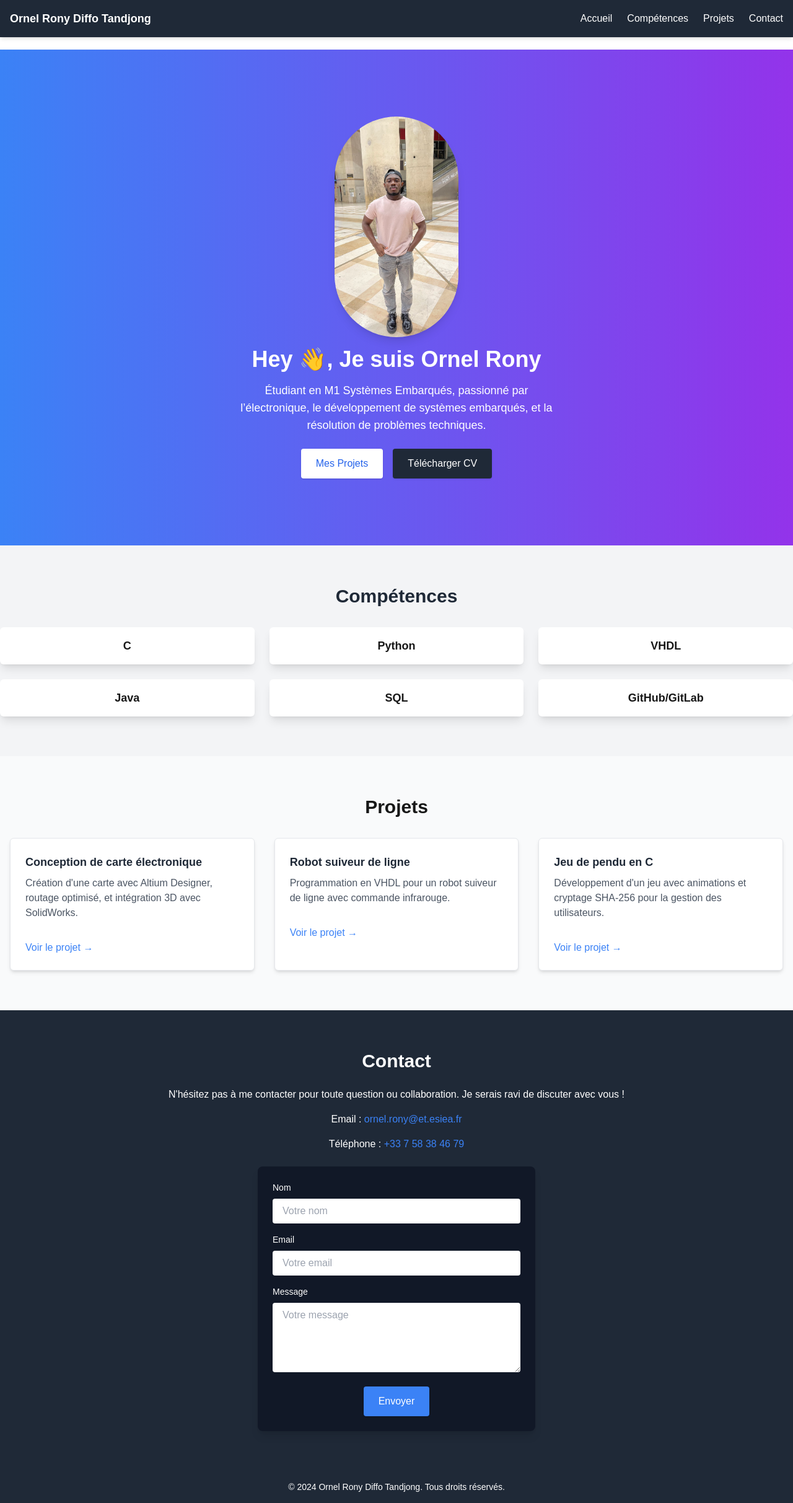
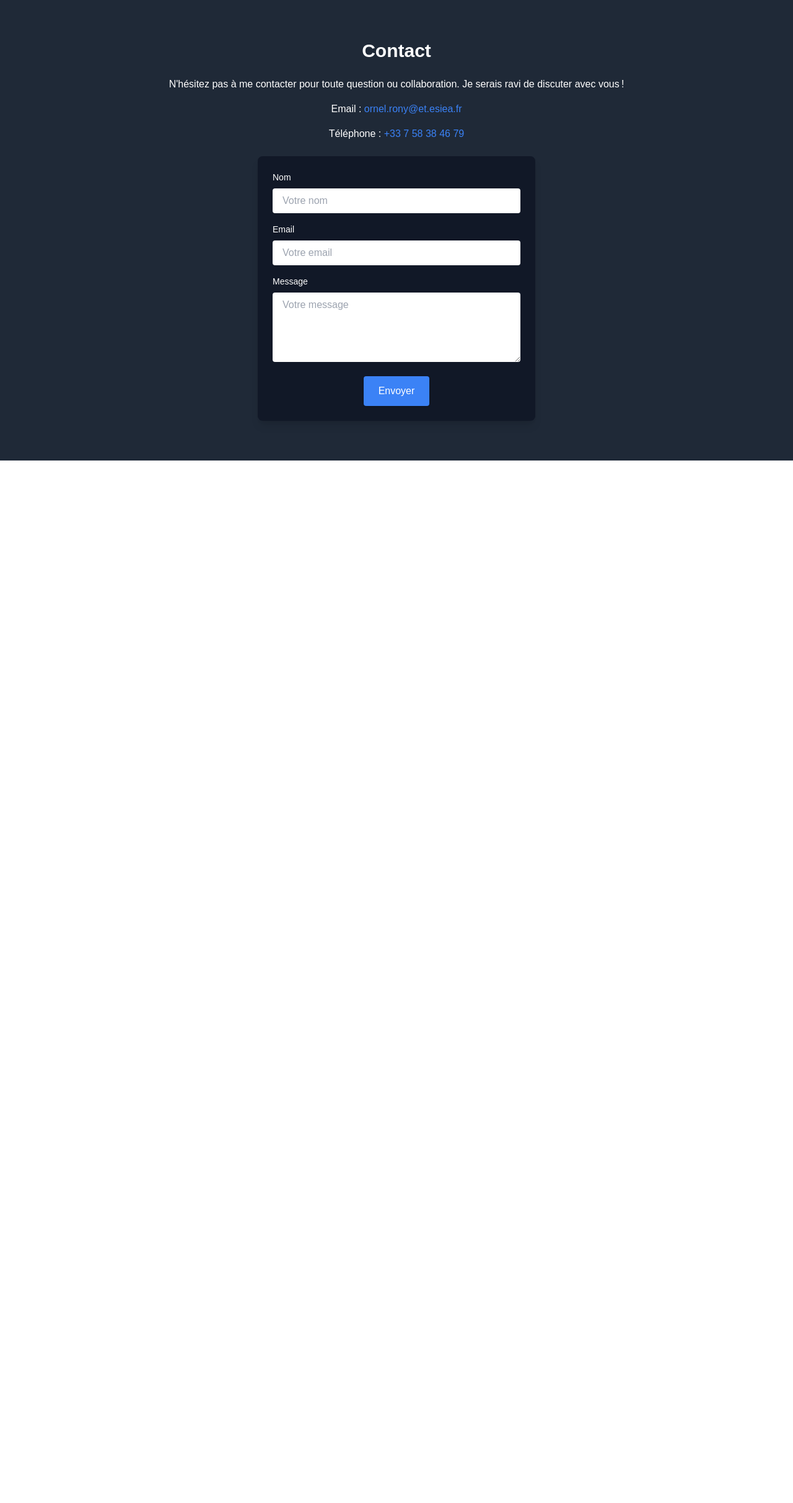
Before and after one commit to tititaya/Diffo_portfolio, a Next.js app: page / in a window 1280 px wide. Shown: the whole page at 62% size. After the commit the page ends 800 px from the top, so only its background shows below. Built offline with nearby package versions, Linux system fonts and the light colour scheme.

Commit message:
Ajout et mise à jour des fichiers pour le portfolio

```diff
--- a/app/components/Contact.tsx
+++ b/app/components/Contact.tsx
@@ -2,82 +2,13 @@ const Contact = () => {
     return (
       <section id="contact" className="py-16 bg-gray-800 text-white text-center">
         <h2 className="text-3xl font-bold mb-6">Contact</h2>
+        <p className="mb-4">Envoyez-moi un message pour collaborer ou poser une question.</p>
         <p className="mb-4">
-          N'hésitez pas à me contacter pour toute question ou collaboration. Je serais ravi de discuter avec vous !
+          Email : <a href="mailto:ornel.rony@et.esiea.fr" className="text-blue-500 hover:underline">ornel.rony@et.esiea.fr</a>
         </p>
-        <div className="mb-6">
-          <p className="mb-4">
-            Email :{" "}
-            <a
-              href="mailto:ornel.rony@et.esiea.fr"
-              className="text-blue-500 hover:underline"
-            >
-              ornel.rony@et.esiea.fr
-            </a>
-          </p>
-          <p>
-            Téléphone :{" "}
-            <a
-              href="tel:+33758384679"
-              className="text-blue-500 hover:underline"
-            >
-              +33 7 58 38 46 79
-            </a>
-          </p>
-        </div>
-        <form className="max-w-md mx-auto bg-gray-900 p-6 rounded-lg shadow-lg">
-          <div className="mb-4">
-            <label
-              htmlFor="name"
-              className="block text-left text-sm font-medium mb-2"
-            >
-              Nom
-            </label>
-            <input
-              type="text"
-              id="name"
-              name="name"
-              className="w-full px-4 py-2 text-black rounded"
-              placeholder="Votre nom"
-            />
-          </div>
-          <div className="mb-4">
-            <label
-              htmlFor="email"
-              className="block text-left text-sm font-medium mb-2"
-            >
-              Email
-            </label>
-            <input
-              type="email"
-              id="email"
-              name="email"
-              className="w-full px-4 py-2 text-black rounded"
-              placeholder="Votre email"
-            />
-          </div>
-          <div className="mb-4">
-            <label
-              htmlFor="message"
-              className="block text-left text-sm font-medium mb-2"
-            >
-              Message
-            </label>
-            <textarea
-              id="message"
-              name="message"
-              rows={4}
-              className="w-full px-4 py-2 text-black rounded"
-              placeholder="Votre message"
-            ></textarea>
-          </div>
-          <button
-            type="submit"
-            className="bg-blue-500 text-white px-6 py-3 rounded shadow hover:bg-blue-600"
-          >
-            Envoyer
-          </button>
-        </form>
+        <p>
+          Téléphone : <a href="tel:+33758384679" className="text-blue-500 hover:underline">+33 7 58 38 46 79</a>
+        </p>
       </section>
     );
   };
--- a/app/page.tsx
+++ b/app/page.tsx
@@ -1,29 +1,85 @@
-import Header from "./components/Header";
-import Hero from "./components/Hero";
-import Skills from "./components/Skills";
-import Projects from "./components/Projects";
-import Contact from "./components/Contact";
+const Contact = () => {
+  return (
+    <section id="contact" className="py-16 bg-gray-800 text-white text-center">
+      <h2 className="text-3xl font-bold mb-6">Contact</h2>
+      <p className="mb-4">
+        N&apos;hésitez pas à me contacter pour toute question ou collaboration. Je serais ravi de discuter avec vous !
+      </p>
+      <div className="mb-6">
+        <p className="mb-4">
+          Email :{" "}
+          <a
+            href="mailto:ornel.rony@et.esiea.fr"
+            className="text-blue-500 hover:underline"
+          >
+            ornel.rony@et.esiea.fr
+          </a>
+        </p>
+        <p>
+          Téléphone :{" "}
+          <a
+            href="tel:+33758384679"
+            className="text-blue-500 hover:underline"
+          >
+            +33 7 58 38 46 79
+          </a>
+        </p>
+      </div>
+      <form className="max-w-md mx-auto bg-gray-900 p-6 rounded-lg shadow-lg">
+        <div className="mb-4">
+          <label
+            htmlFor="name"
+            className="block text-left text-sm font-medium mb-2"
+          >
+            Nom
+          </label>
+          <input
+            type="text"
+            id="name"
+            name="name"
+            className="w-full px-4 py-2 text-black rounded"
+            placeholder="Votre nom"
+          />
+        </div>
+        <div className="mb-4">
+          <label
+            htmlFor="email"
+            className="block text-left text-sm font-medium mb-2"
+          >
+            Email
+          </label>
+          <input
+            type="email"
+            id="email"
+            name="email"
+            className="w-full px-4 py-2 text-black rounded"
+            placeholder="Votre email"
+          />
+        </div>
+        <div className="mb-4">
+          <label
+            htmlFor="message"
+            className="block text-left text-sm font-medium mb-2"
+          >
+            Message
+          </label>
+          <textarea
+            id="message"
+            name="message"
+            rows={4}
+            className="w-full px-4 py-2 text-black rounded"
+            placeholder="Votre message"
+          ></textarea>
+        </div>
+        <button
+          type="submit"
+          className="bg-blue-500 text-white px-6 py-3 rounded shadow hover:bg-blue-600"
+        >
+          Envoyer
+        </button>
+      </form>
+    </section>
+  );
+};
 
-export default function Home() {
-  return (
-    <>
-      {/* Header fixe en haut */}
-      <Header />
-
-      {/* Contenu principal */}
-      <main className="mt-20">
-        <Hero />
-        <Skills />
-        <Projects />
-        <Contact />
-      </main>
-
-      {/* Footer */}
-      <footer className="bg-gray-800 text-white text-center py-4">
-        <p className="text-sm">
-          © {new Date().getFullYear()} Ornel Rony Diffo Tandjong. Tous droits réservés.
-        </p>
-      </footer>
-    </>
-  );
-}
+export default Contact;
```
